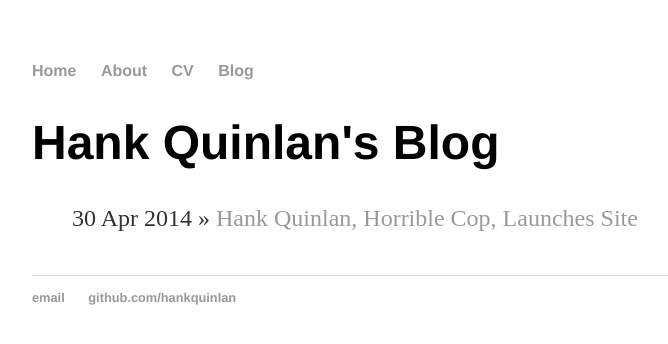
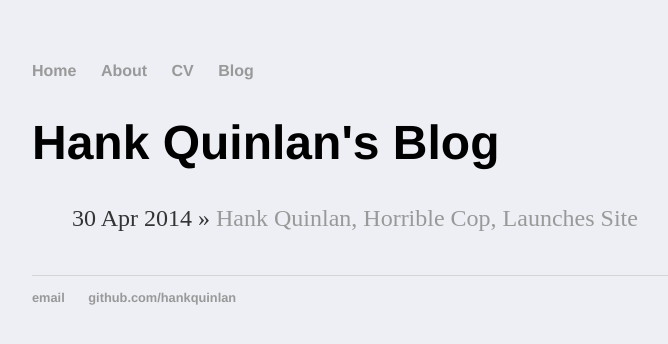
Before and after one commit to zalaksola/zalaksola, a Jekyll site: the page built from blog/index.html, in a window 1280 px wide. Shown: the top 344 px of the page, without its empty margins (160-828 px from the left). Built offline with Jekyll 4.4.1, drawn with Linux system fonts in a browser that asks for light colours.

Commit message:
added bg color
added bg color

```diff
--- a/css/main.css
+++ b/css/main.css
@@ -1,29 +1,107 @@
-body { margin: 60px auto; width: 70%; }
+body {
+    margin: 60px auto;
+    width: 70%;
+    background-color: #eeeff4;
+}
 
-a { text-decoration: none; color: #999; }
-a:hover { text-decoration: underline; }
+a {
+    text-decoration: none;
+    color: #999;
+}
 
-p, ul { font-size: 1.5em; line-height: 1.4em; color: #333; }
+a:hover {
+    text-decoration: underline;
+}
 
-h1, h2, h3, h4 { font-family: 'Helvetica', 'Arial', 'Sans-Serif'; }
-h1 { font-size: 3em;  }
-h2 { font-size: 2.7em; }
-h3 { font-size: 2.3em; }
-h4 { font-size: 1.9em; }
+p,
+ul {
+    font-size: 1.5em;
+    line-height: 1.4em;
+    color: #333;
+}
 
-nav ul, footer ul { font-size: 1em; font-family: 'Helvetica', 'Arial', 'Sans-Serif'; padding: 0px; list-style: none; font-weight: bold; }
-nav ul li, footer ul li { display: inline; margin-right: 20px; }
+h1,
+h2,
+h3,
+h4 {
+    font-family: 'Helvetica', 'Arial', 'Sans-Serif';
+}
 
-footer { border-top: 1px solid #d5d5d5; font-size: .8em; }
+h1 {
+    font-size: 3em;
+}
+
+h2 {
+    font-size: 2.7em;
+}
+
+h3 {
+    font-size: 2.3em;
+}
+
+h4 {
+    font-size: 1.9em;
+}
+
+nav ul,
+footer ul {
+    font-size: 1em;
+    font-family: 'Helvetica', 'Arial', 'Sans-Serif';
+    padding: 0px;
+    list-style: none;
+    font-weight: bold;
+}
+
+nav ul li,
+footer ul li {
+    display: inline;
+    margin-right: 20px;
+}
+
+footer {
+    border-top: 1px solid #d5d5d5;
+    font-size: .8em;
+}
+
 
 /* Blog */
-ul.posts { margin: 20px auto 40px; font-size: 1.5em; }
-ul.posts li { list-style: none; }
+
+ul.posts {
+    margin: 20px auto 40px;
+    font-size: 1.5em;
+}
+
+ul.posts li {
+    list-style: none;
+}
+
 
 /* CV */
-.cv { margin: 0px 0px 60px; }
-.cv h1 { font-size: 3em; }
-.cv h2 { font-size: 2em; }
-.cv address, .cv .download { font-family: 'Helvetica', 'Arial', 'Sans-Serif'; }
-.cv address, .cv p { font-size: 1.2em; }
-.cv .download { float: right; font-size: .8em; text-transform: uppercase; }
+
+.cv {
+    margin: 0px 0px 60px;
+}
+
+.cv h1 {
+    font-size: 3em;
+}
+
+.cv h2 {
+    font-size: 2em;
+}
+
+.cv address,
+.cv .download {
+    font-family: 'Helvetica', 'Arial', 'Sans-Serif';
+}
+
+.cv address,
+.cv p {
+    font-size: 1.2em;
+}
+
+.cv .download {
+    float: right;
+    font-size: .8em;
+    text-transform: uppercase;
+}
```
Also changed, not shown: index.html (+9 -14 lines).
